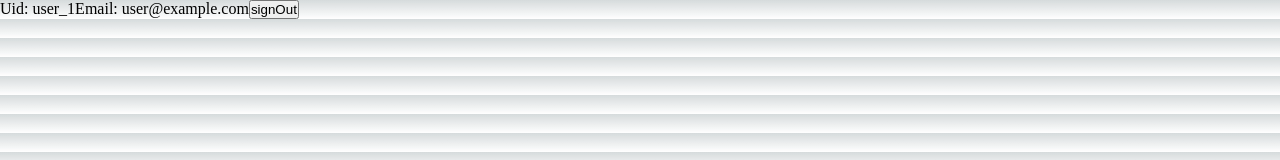
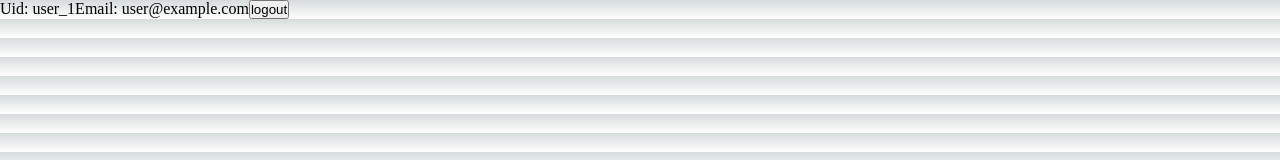
Before and after one commit to manceauJb/ur-link, a Next.js app: page /account/user in a window 1280 px wide. Shown: the top 160 px of the page. Built offline with nearby package versions, Linux system fonts and the light colour scheme; no server answers; sample sign-in values are in the browser's storage.

Commit message:
Firebase - rename signout -> logout (dev-preview)

```diff
--- a/src/contexts/AuthUserContext.tsx
+++ b/src/contexts/AuthUserContext.tsx
@@ -13,7 +13,7 @@ export interface AuthUserContextType {
   loading: boolean;
   signInWithEmailAndPassword: (email: string, password: string) => Promise<UserCredential>;
   createUserWithEmailAndPassword: (email: string, password: string) => Promise<UserCredential>;
-  signOut: () => Promise<void>;
+  logout: () => Promise<void>;
 }
 
 const AuthUserContext = createContext<AuthUserContextType>({} as AuthUserContextType);
--- a/src/hooks/useFirebaseAuth.ts
+++ b/src/hooks/useFirebaseAuth.ts
@@ -51,6 +51,6 @@ export default function useFirebaseAuth() {
     loading,
     signInWithEmailAndPassword: signInWithEmail,
     createUserWithEmailAndPassword: createUserWithEmail,
-    signOut: () => signOut(auth).then(clear),
+    logout: () => signOut(auth).then(clear),
   };
 }
--- a/src/pages/account/user.tsx
+++ b/src/pages/account/user.tsx
@@ -4,7 +4,7 @@ import { useEffect } from "react";
 
 
 const UserAccount = () => {
-    const { user, loading, signOut } = useAuth();
+    const { user, loading, logout } = useAuth();
     const router = useRouter();
 
     useEffect(() => {
@@ -17,8 +17,8 @@ const UserAccount = () => {
         <>
             Uid: {user?.uid}
             Email: {user?.email}
-            <button onClick={signOut}>
-                signOut
+            <button onClick={logout}>
+                logout
             </button>
         </>
     )
```
